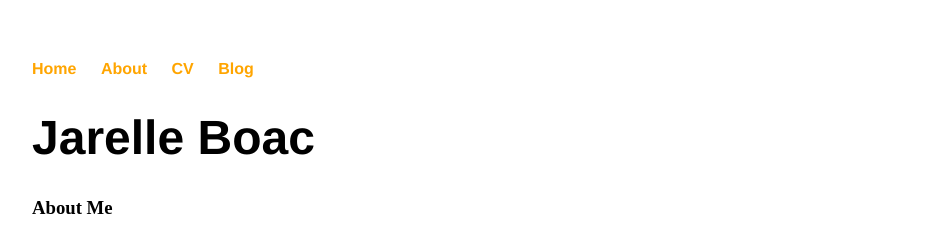
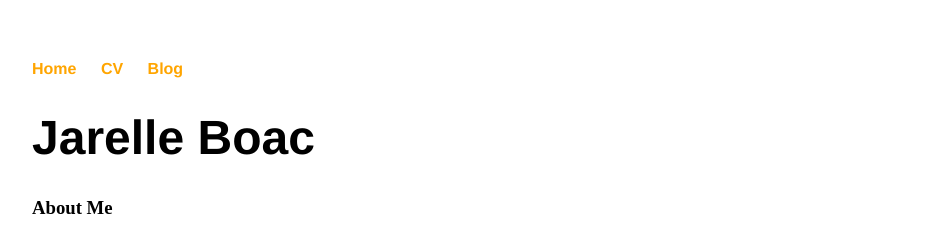
Before and after one commit to jarelle22/jarelleboac.github.io, a Jekyll site: the page built from index.html, in a window 1280 px wide. Shown: the top 249 px of the page, without its empty margins (160-1086 px from the left). Built offline with Jekyll 4.4.1, drawn with Linux system fonts in a browser that asks for light colours.

Commit message:
Update default.html
removed about tab at the top of page

```diff
--- a/_layouts/default.html
+++ b/_layouts/default.html
@@ -8,9 +8,8 @@
 		<body>
 			<nav>
 	    		<ul>
-	        		<li><a href="/">Home</a></li>
-		        	<li><a href="/about">About</a></li>
-	        		<li><a href="/projects">CV</a></li>
+				<li><a href="/">Home</a></li>
+	        		<li><a href="/"projects">CV</a></li>
 	        		<li><a href="/blog">Blog</a></li>
 	    		</ul>
 			</nav>
```
